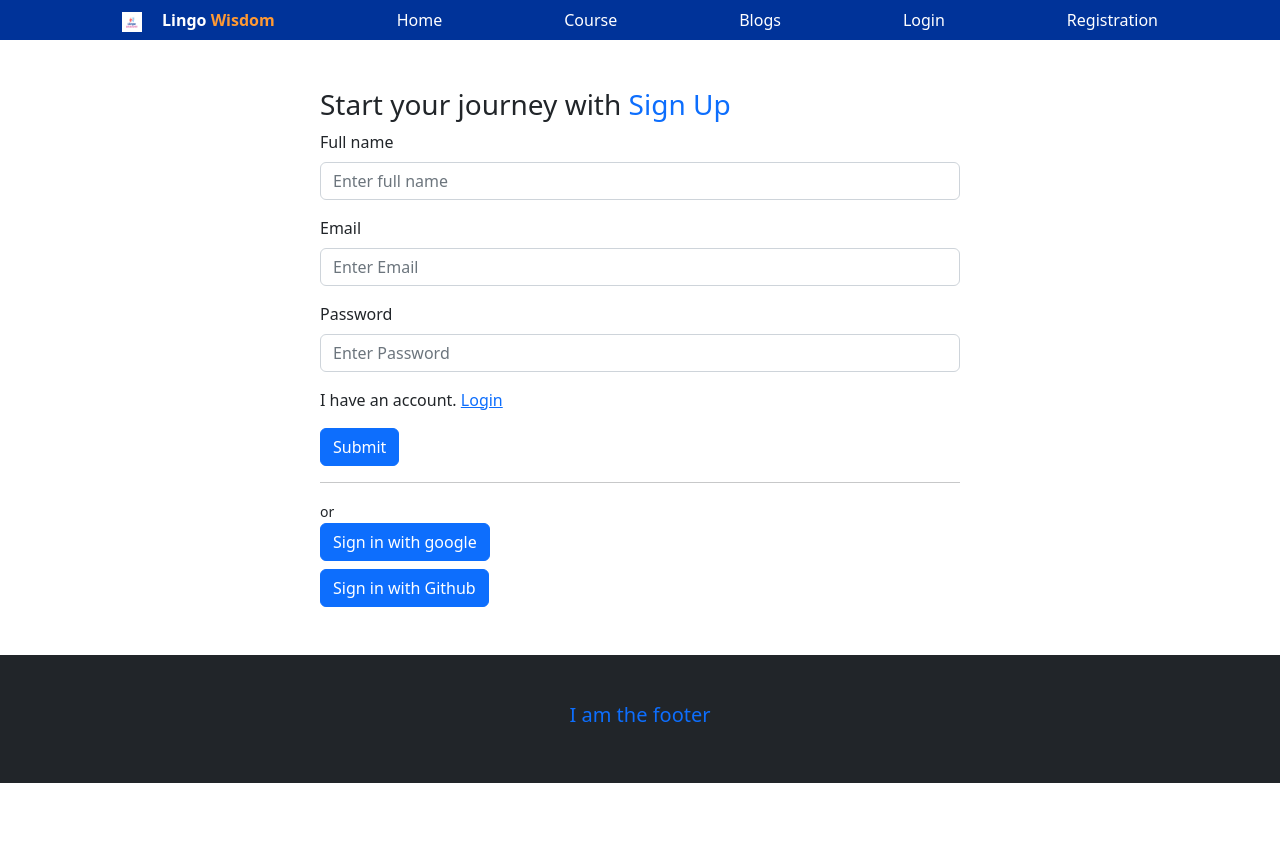
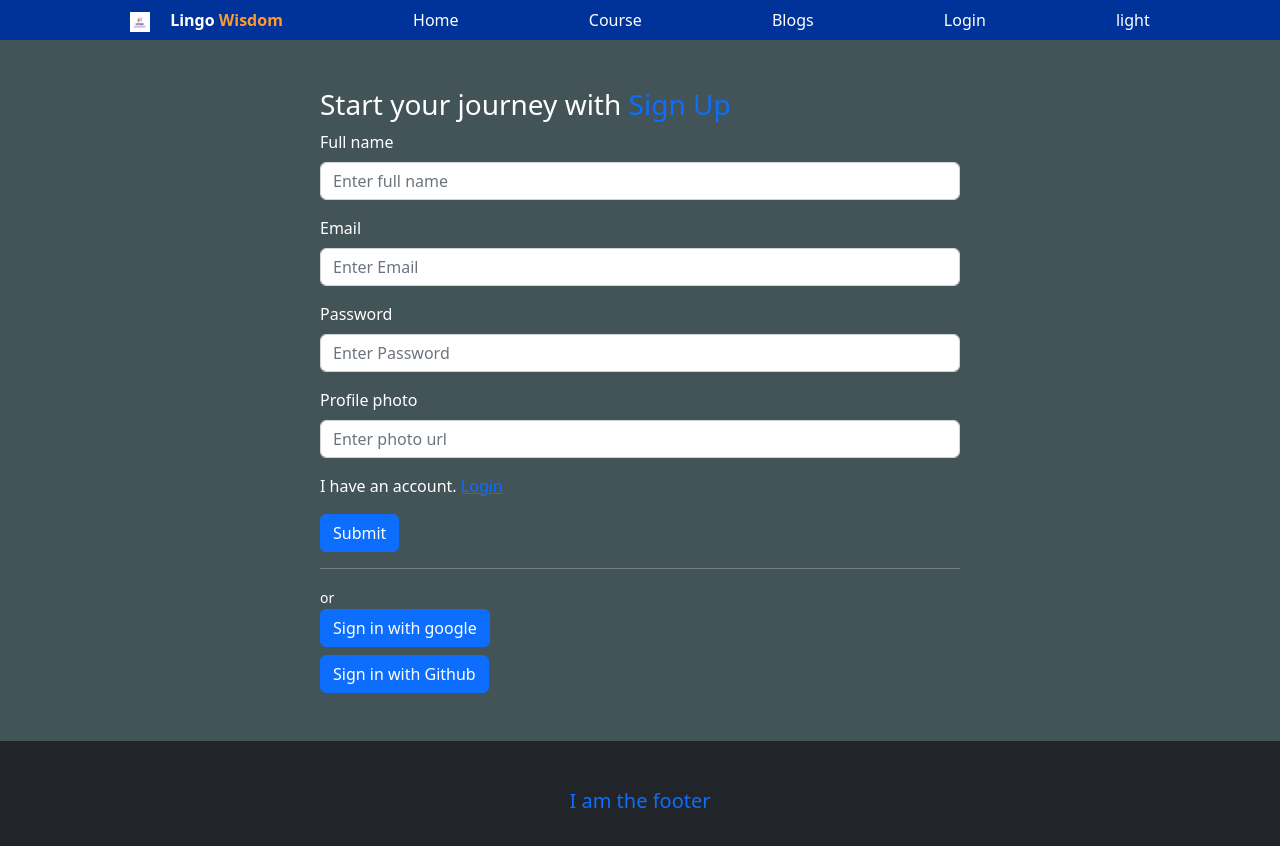
Before and after one commit to arafathossain7960/lingo-wisdom-client, a React (Create React App) app: page /register in a window 1280 px wide. Shown: the top 846 px of the page. Before the commit the page ends 800 px from the top, so only its background shows below. Built offline with nearby package versions, Linux system fonts and the light colour scheme; no server answers.

Commit message:
added light and dark button and modify user profile

```diff
--- a/src/App.css
+++ b/src/App.css
@@ -36,3 +36,14 @@
     transform: rotate(360deg);
   }
 }
+
+
+
+ /* light and dark mood style */
+
+ #dark{
+  background-color: Lightgray;
+ }
+ #light{
+  background-color: rgb(67, 84, 89);
+ }
--- a/src/App.js
+++ b/src/App.js
@@ -1,15 +1,29 @@
-import React from 'react';
+import React, { useContext } from 'react';
 import { RouterProvider } from 'react-router-dom';
 import { router } from './Routes/Router';
-
+import  { LingoAuthContext } from './Context/UserContext';
+import './App.css';
 
 
 
 const App = () => {
+  const {theme}=useContext(LingoAuthContext);
+  const lightMood ={
+
+    background:'red',
+
+  }
+  const darkMood ={
+    background:'lightblue',
+
+  }
   return (
+<div id={theme}>
     <RouterProvider router={router} >
 
+
     </RouterProvider>
+    </div>
   );
 };
 
--- a/src/Context/UserContext.js
+++ b/src/Context/UserContext.js
@@ -1,6 +1,6 @@
 import React, { createContext, useEffect, useState } from 'react';
 import app from '../Firebase/firebase.config';
-import {createUserWithEmailAndPassword, getAuth, GithubAuthProvider, GoogleAuthProvider, onAuthStateChanged, signInWithEmailAndPassword, signInWithPopup, signOut} from 'firebase/auth';
+import {createUserWithEmailAndPassword, getAuth, GithubAuthProvider, GoogleAuthProvider, onAuthStateChanged, signInWithEmailAndPassword, signInWithPopup, signOut, updateProfile} from 'firebase/auth';
 export const LingoAuthContext = createContext();
 const googleProvider = new GoogleAuthProvider();
 const githubProvider = new GithubAuthProvider();
@@ -18,6 +18,7 @@ const auth = getAuth(app);
 const UserContext = ({children}) => {
     const [user, setUser]=useState({});
     const [loading, setLoading]=useState(true);
+    const [theme, setTheme]=useState('light');
 
 
     // google sign in
@@ -43,6 +44,12 @@ const loginUser =(email, password)=>{
     setLoading(true)
     return signInWithEmailAndPassword(auth, email, password);
 }
+
+// update user profile
+
+const updateUserProfile = (userProfile)=>{
+    return updateProfile(user, userProfile);
+}
 // login out
 const loginOutUser =()=>{
     signOut(auth)
@@ -67,9 +74,15 @@ useEffect(()=>{
     return ()=> unSubscribe();
 },[])
 
+// light and dark mood style
+const toggleTheme =()=>{
+  return setTheme((cur)=> cur === 'light'? 'dark':'light')
 
 
-const lingoAuth = {user, loading,loginUser, emailAndPasswordSign , googleSignIn, githubSignIn, loginOutUser  };
+
+}
+
+const lingoAuth = {user, loading, theme, toggleTheme,loginUser, updateUserProfile, emailAndPasswordSign , googleSignIn, githubSignIn, loginOutUser  };
     return (
        <LingoAuthContext.Provider value={lingoAuth}  >
         {children}
--- a/src/Pages/Authication/Login/Login.js
+++ b/src/Pages/Authication/Login/Login.js
@@ -6,7 +6,7 @@ import { LingoAuthContext } from '../../../Context/UserContext';
 
 
 const Login = () => {
-  const {loginUser}=useContext(LingoAuthContext);
+  const {loginUser, theme}=useContext(LingoAuthContext);
   const navigate = useNavigate();
   const location = useLocation();
   const from = location.state?.from?.pathname || "/";
@@ -23,12 +23,14 @@ const Login = () => {
     .then(error => {
       console.log('this is error from email and password login', error.massage)
     })
+}
+
+
+    return (
+       <div className={`mx-5 my-5 w-50 mx-auto ${theme ==='light' && 'courseTextWhite'}`}>
 
 
 
-  }
-    return (
-        <div className='mx-5 my-5 w-50 mx-auto'>
             <h3>Please!<span className='text-primary'>  Login</span></h3>
           <Form onSubmit={loginWithEmailAndPassword}>
       <fieldset>
--- a/src/Pages/Authication/Register/Register.js
+++ b/src/Pages/Authication/Register/Register.js
@@ -5,7 +5,7 @@ import { Link } from 'react-router-dom';
 import { LingoAuthContext } from '../../../Context/UserContext';
 
 const Register = () => {
-  const {googleSignIn,githubSignIn, emailAndPasswordSign ,user}=useContext(LingoAuthContext)
+  const {googleSignIn,githubSignIn, updateUserProfile, emailAndPasswordSign ,user , theme}=useContext(LingoAuthContext)
 
 // google sign in
 const signWithGoogle =()=>{
@@ -31,11 +31,21 @@ const signWithGithub =()=>{
 // Email and password sign in
 const emailAndPasswordSignUser =(e)=>{
   e.preventDefault();
+  const displayName = e.target.fullName.value;
   const email = e.target.email.value;
   const password = e.target.password.value;
+  const photo = e.target.photo.value;
+  const userProfile = {displayName, photo};
   emailAndPasswordSign(email, password)
   .then(result =>{
-    console.log(result.user)
+    console.log(displayName, photo)
+    updateUserProfile(userProfile)
+    .then(result =>{
+      console.log('profile updated', result)
+    })
+    .catch(error =>{
+      console.log(error.massage)
+    })
   })
   .catch(error =>{
     console.log(error.massage)
@@ -43,7 +53,7 @@ const emailAndPasswordSignUser =(e)=>{
   e.target.reset();
 }
     return (
-        <div className='mx-5 my-5 w-50 mx-auto'>
+        <div className={`mx-5 my-5 w-50 mx-auto ${theme ==='light' && 'courseTextWhite'}`}>
 
             <h3>Start your journey with <span className='text-primary'>Sign Up</span></h3>
         <Form onSubmit={emailAndPasswordSignUser}>
@@ -60,6 +70,11 @@ const emailAndPasswordSignUser =(e)=>{
         <Form.Group className="mb-3">
           <Form.Label htmlFor="">Password</Form.Label>
           <Form.Control name='password'  required  type='password' placeholder="Enter Password" />
+        </Form.Group>
+
+        <Form.Group className="mb-3">
+          <Form.Label htmlFor="">Profile photo</Form.Label>
+          <Form.Control name='photo'  required  type='text' placeholder="Enter photo url" />
         </Form.Group>
 
 
--- a/src/Pages/Course/Course.css
+++ b/src/Pages/Course/Course.css
@@ -1,4 +1,14 @@
 /* style of main course page  */
 .courseBody{
-    display:flex
+   margin: 5px;
+   color:black;
+   background-color: lightblue;
+   border: 0.8px solid blue;
+   padding: 10px;
+   border-radius: 10px;
 }
+
+.courseBodyTitle a{
+    text-decoration: none;
+
+}
--- a/src/Pages/Course/Course.js
+++ b/src/Pages/Course/Course.js
@@ -1,5 +1,5 @@
 import React from 'react';
-import { useLoaderData } from 'react-router-dom';
+import { Link, useLoaderData } from 'react-router-dom';
 import Sidebar from './Sidebar/Sidebar';
 import './Course.css';
 
@@ -13,18 +13,27 @@ const Course = () => {
         <div className='sidebar-width mx-3'>
         <Sidebar></Sidebar>
         </div>
-        <div className='w-75'>
-      {
+        <div className='w-75 container '>
+     <div className='row'>
+
+
+    {
         languageTitle.map((language, index) => {
-           return <div className='courseBody'>
-            <div>
+           return <div className='courseBodyTitle m-3 col-md-2 col-lg-3 col-sm-1'>
+
+            <Link to={`/course-details/${language.id}`}>
+            <div className='courseBody'>
             <p><b>Lingo <span className='homeHeaderTitle'>Wisdom</span></b></p>
             <h3 key={index}>{language.languageName } </h3>
             </div>
+            </Link>
+
            </div>
         })
 
       }
+
+     </div>
         </div>
         </div>
     );
--- a/src/Pages/Course/CourseDetails/CourseDetails.css
+++ b/src/Pages/Course/CourseDetails/CourseDetails.css
@@ -1,3 +1,7 @@
 .courseDetailsHeader{
     background-image: linear-gradient( rgb(95, 154, 174),lightgray);
 }
+
+.courseTextWhite{
+    color: white;
+}
--- a/src/Pages/Course/CourseDetails/CourseDetails.js
+++ b/src/Pages/Course/CourseDetails/CourseDetails.js
@@ -4,10 +4,11 @@ import { Link,  useParams } from 'react-router-dom';
 import { LingoAuthContext } from '../../../Context/UserContext';
 import './CourseDetails.css';
 
+import coursePdf from '../../../SharedPages/Course.pdf';
 const CourseDetails = () => {
     const [languageDetails, setLanguageDetails]=useState({});
     const {id} = useParams();
-    const {user }= useContext(LingoAuthContext);
+    const {user, theme }= useContext(LingoAuthContext);
     useEffect(()=>{
         fetch(`http://localhost:5000/details/${id}`)
         .then(res => res.json())
@@ -24,10 +25,10 @@ const CourseDetails = () => {
         <div className='mx-auto p-5'>
             <div className='courseDetailsHeader w-100 py-5  text-light text-center'>
                 <h3>Let's explore <span>{title}</span> with fun</h3>
-                <button>Download course feature</button>
+               <a href={coursePdf} download="courseDpd.pdf"> <button>Download course feature</button></a>
 
             </div>
-         <div>
+         <div className={theme === 'light' && 'courseTextWhite'}>
           <img src={photo_url} alt="" />
            <h4 >Course Name : {courseName} </h4>
             <h5><b>Description :</b> </h5>
--- a/src/PrivetRoute/PrivetRoute.js
+++ b/src/PrivetRoute/PrivetRoute.js
@@ -6,7 +6,7 @@ const PrivetRoute = ({children}) => {
     const {user, loading} = useContext(LingoAuthContext);
     const location = useLocation();
     if(loading){
-        return <div>Loading ... </div>
+        return <div className='text-center my-5'>Loading ... </div>
     }
    if(user && user?.uid){
     return children;
--- a/src/SharedPages/Navs/Navs.js
+++ b/src/SharedPages/Navs/Navs.js
@@ -5,7 +5,8 @@ import logo from '../../img/logo.png';
 import './Naves.css';
 
 const Navs = () => {
-  const {user, loginOutUser }=useContext(LingoAuthContext)
+  const {user, loginOutUser, toggleTheme,theme }=useContext(LingoAuthContext);
+  console.log(user)
     return (
         <div className='mainNavbar py-2 d-flex align-items-center justify-content-evenly '>
           <span>
@@ -23,11 +24,10 @@ const Navs = () => {
           :<>
 
            <Link to='/login'>Login</Link>
-           <Link to='/register'>Registration</Link>
           </>
 
          }
-
+        <Link onClick={toggleTheme}>{theme}</Link>
         </div>
     );
 };
```
Also changed, not shown: 2 other files (tests, documents, lock files or other folders).
